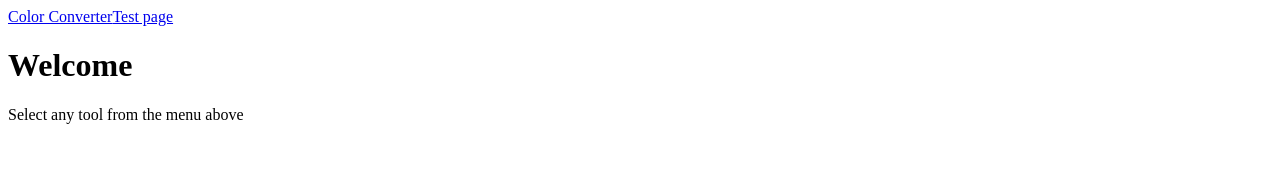
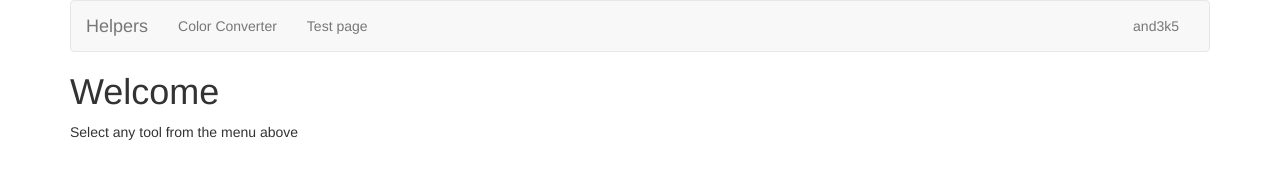
Before and after one commit to and3k5/Helpers, a plain HTML site: page index.html in a window 1280 px wide. Drawn offline with nearby package versions, Linux system fonts and the light colour scheme.

Commit message:
Bootstrap time

```diff
--- a/index.html
+++ b/index.html
@@ -2,11 +2,39 @@
 <html>
 	<head>
 		<title>Tools</title>
+		<link rel="stylesheet" href="//maxcdn.bootstrapcdn.com/bootstrap/3.3.2/css/bootstrap.min.css">
+		<style>
+			.container {
+
+			}
+		</style>
 	</head>
 	<body>
-		<nav id="nav"></nav>
-		<span id="controls"></span>
-		<div id="content"><h1>Welcome</h1><p>Select any tool from the menu above</p></div>
+		<div class="container">
+			<nav class="navbar navbar-default">
+				<div class="container-fluid">
+				  <div class="navbar-header">
+					<button type="button" class="navbar-toggle collapsed" data-toggle="collapse" data-target="#navbar" aria-expanded="false" aria-controls="navbar">
+					  <span class="sr-only">Toggle navigation</span>
+					  <span class="icon-bar"></span>
+					  <span class="icon-bar"></span>
+					  <span class="icon-bar"></span>
+					</button>
+					<a class="navbar-brand" href="#">Helpers</a>
+				  </div>
+				  <div id="navbar" class="navbar-collapse collapse">
+					<ul id="nav" class="nav navbar-nav">
+					</ul>
+					<ul class="nav navbar-nav navbar-right">
+						<li><a href="http://and3k5.dk/">and3k5</a></li>
+					</ul>
+				  </div><!--/.nav-collapse -->
+				</div><!--/.container-fluid -->
+			  </nav>
+			<div class="content" id="content"><h1>Welcome</h1><p>Select any tool from the menu above</p></div>
+		</div>
+		<script type="text/javascript" src="//code.jquery.com/jquery-2.1.3.min.js"></script>
+		<script type="text/javascript" src="//maxcdn.bootstrapcdn.com/bootstrap/3.3.2/js/bootstrap.min.js"></script>
 		<script type="text/javascript" src="js/pages.js"></script>
 		<script type="text/javascript">
 			var hashChangeEventExist=("onhashchange" in window);
@@ -15,13 +43,10 @@
 				var linksID="#nav";
 				var nav = document.querySelector(linksID);
 
-				var ctrlID="#controls";
-				var ctrl = document.querySelector(ctrlID);
-
 				Pages.loadPages("pages.json",function (json) {
 					for (var i=0,len=json.length;i<len;i++) {
 						var p=json[i];
-						var link=nav.appendChild(document.createElement("a"));
+						var link=nav.appendChild(document.createElement("li")).appendChild(document.createElement("a"));
 
 						link.href="#"+p.file;
 						link.textContent=p.name;
```
